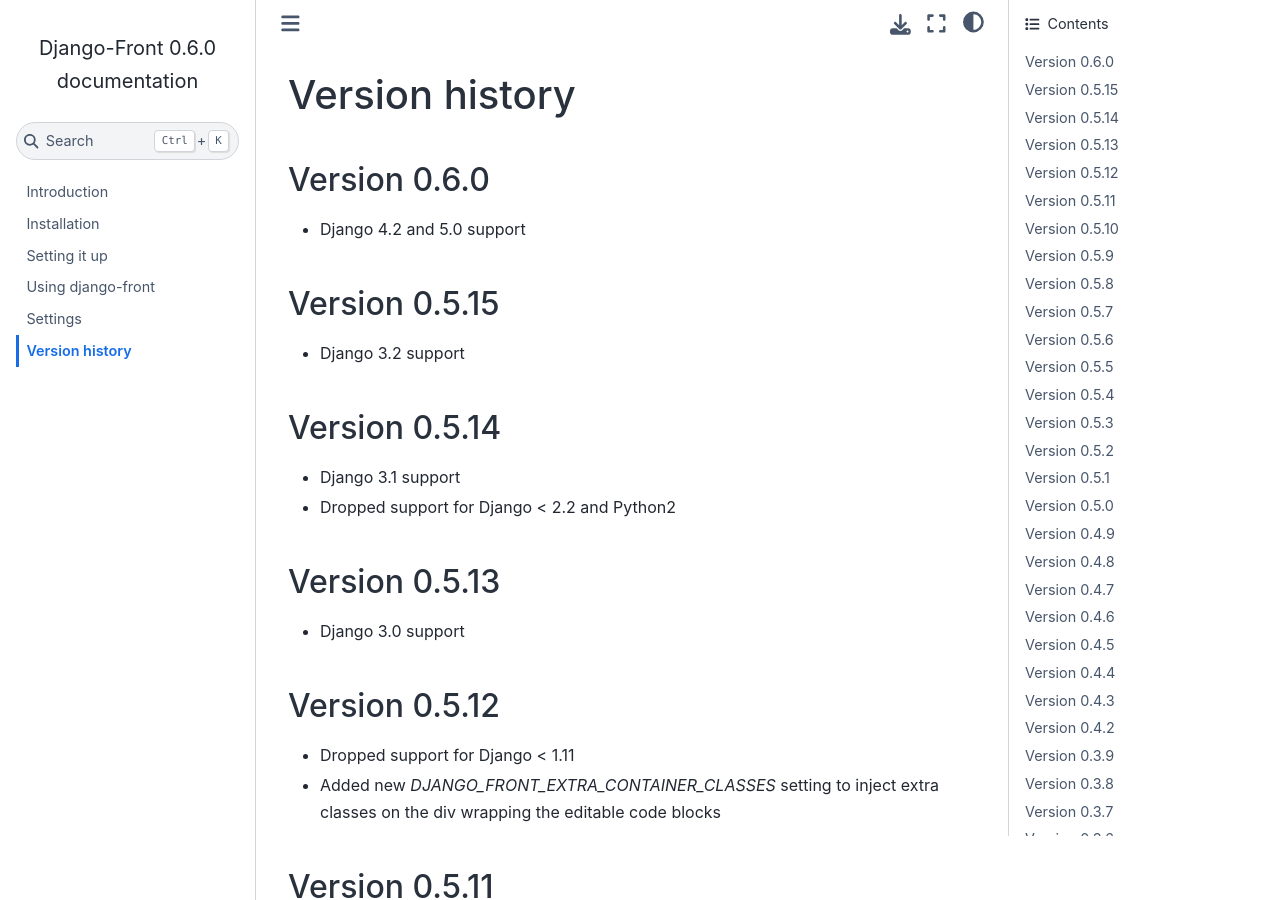
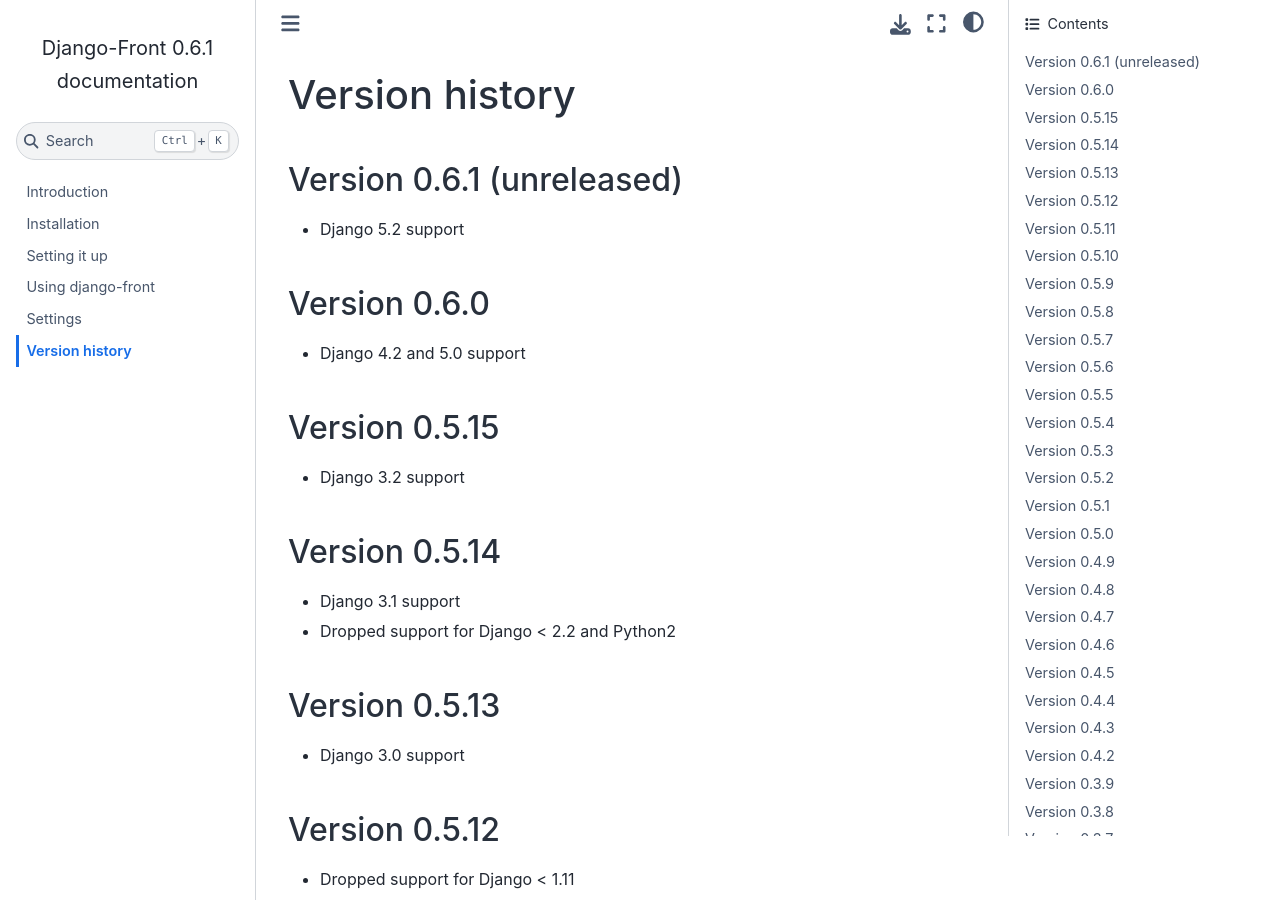
Before and after one commit to mbi/django-front, a Sphinx documentation site: the page built from docs/changes.rst, in a window 1280 px wide and 900 px high. Built offline with Sphinx 7.4.7 and the Sphinx Book theme 1.1.4, drawn with Linux system fonts in a browser that asks for light colours.

Commit message:
0.6.1: test against Django 5.2

```diff
--- a/docs/changes.rst
+++ b/docs/changes.rst
@@ -1,5 +1,9 @@
 Version history
 ###############
+
+Version 0.6.1 (unreleased)
+==========================
+* Django 5.2 support
 
 
 Version 0.6.0
--- a/front/__init__.py
+++ b/front/__init__.py
@@ -1,4 +1,4 @@
-VERSION = (0, 6, 0)
+VERSION = (0, 6, 1)
 
 
 def get_version(limit=3):
--- a/setup.py
+++ b/setup.py
@@ -52,6 +52,7 @@
         "Framework :: Django",
         "Framework :: Django :: 4.2",
         "Framework :: Django :: 5.0",
+        "Framework :: Django :: 5.2",
         "Programming Language :: Python :: 3.9",
         "Programming Language :: Python :: 3.10",
         "Programming Language :: Python :: 3.11",
```
Also changed, not shown: 2 other files.
